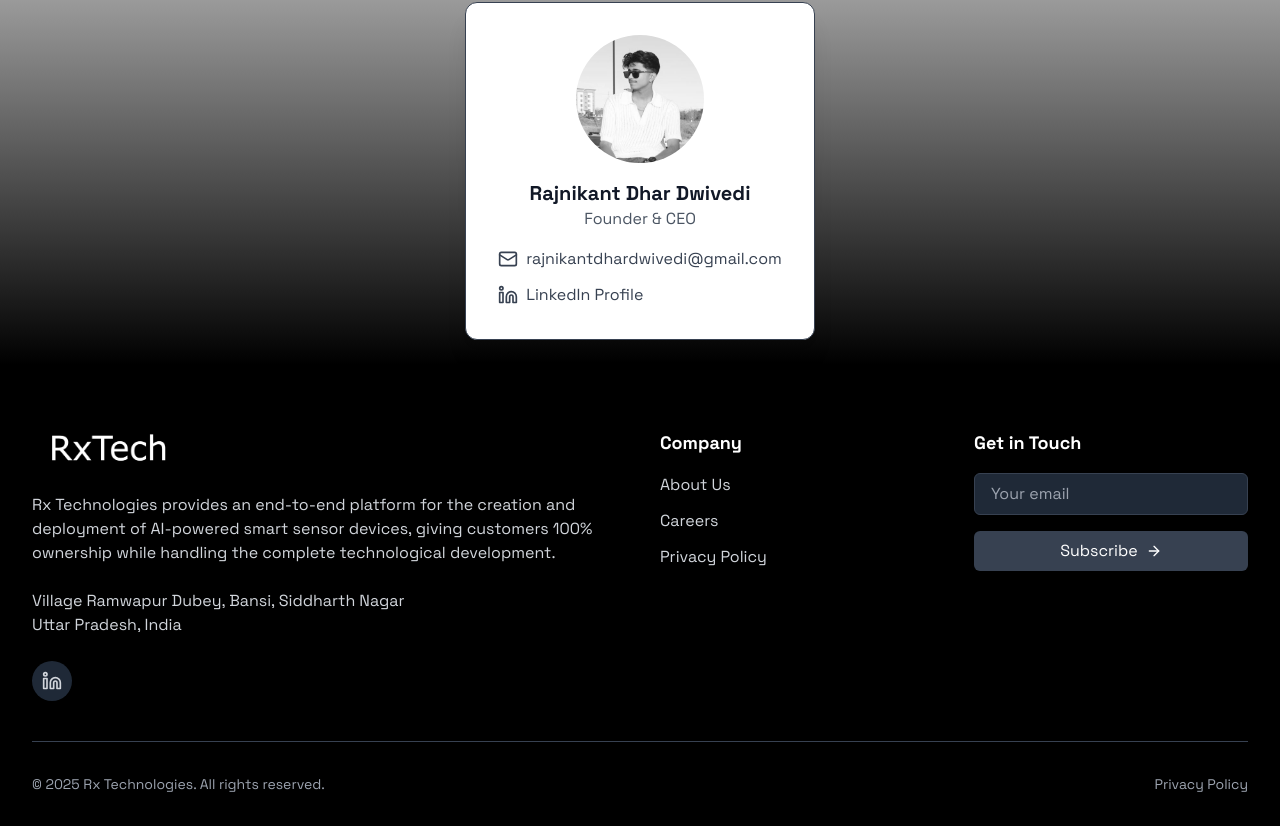
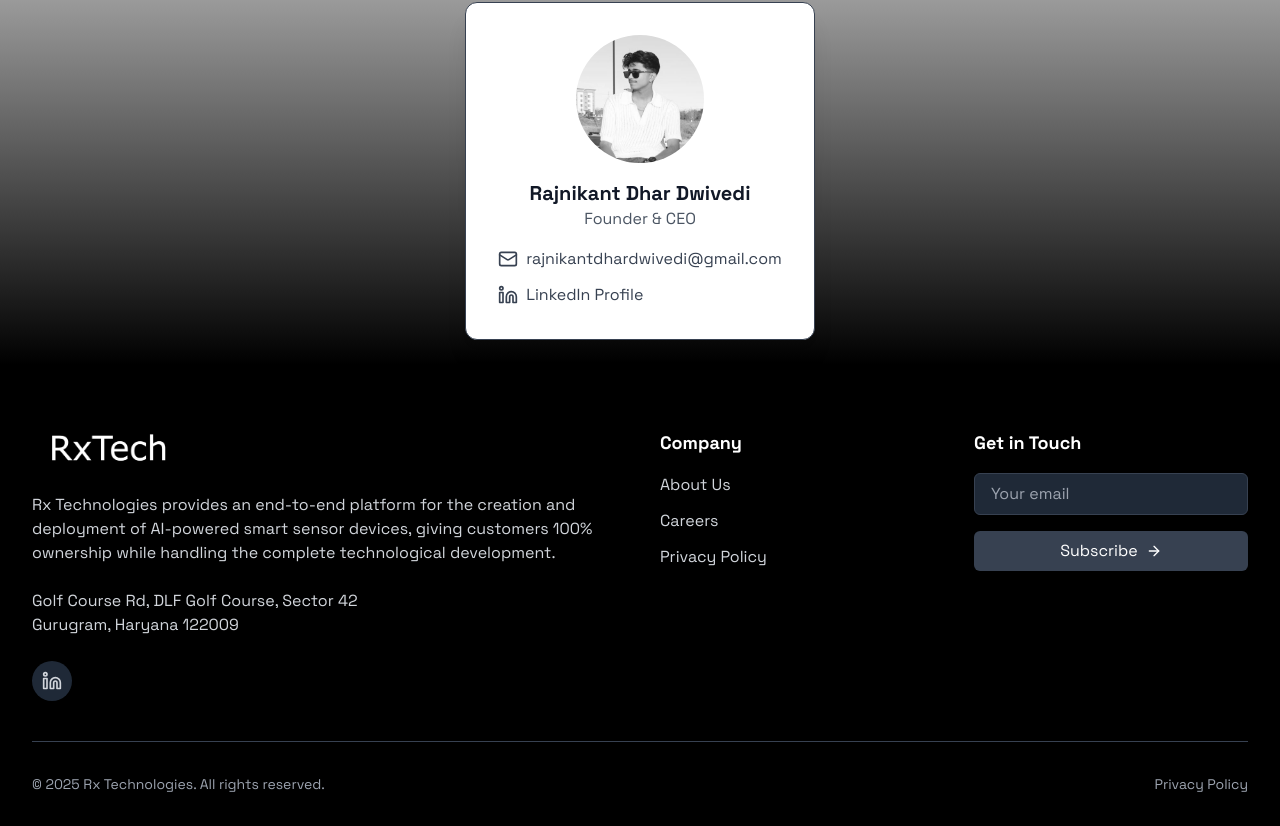
Before and after one commit to rajnikantdhardwivedi7/Rx-Technologies, a React (Vite) app: page /blog in a window 1280 px wide. Shown: the part 1861-2687 px from the top of the page. Built offline with nearby package versions, Linux system fonts and the light colour scheme.

Commit message:
Update Footer.tsx

```diff
--- a/src/components/Footer.tsx
+++ b/src/components/Footer.tsx
@@ -79,8 +79,8 @@ const Footer = () => {
               Rx Technologies provides an end-to-end platform for the creation and deployment of AI-powered smart sensor devices, giving customers 100% ownership while handling the complete technological development.
             </p>
             <p className="text-gray-300 mb-6">
-              Village Ramwapur Dubey, Bansi, Siddharth Nagar<br />
-              Uttar Pradesh, India
+              Golf Course Rd, DLF Golf Course, Sector 42<br />
+              Gurugram, Haryana 122009
             </p>
             <div className="flex space-x-4">
               <a
```
